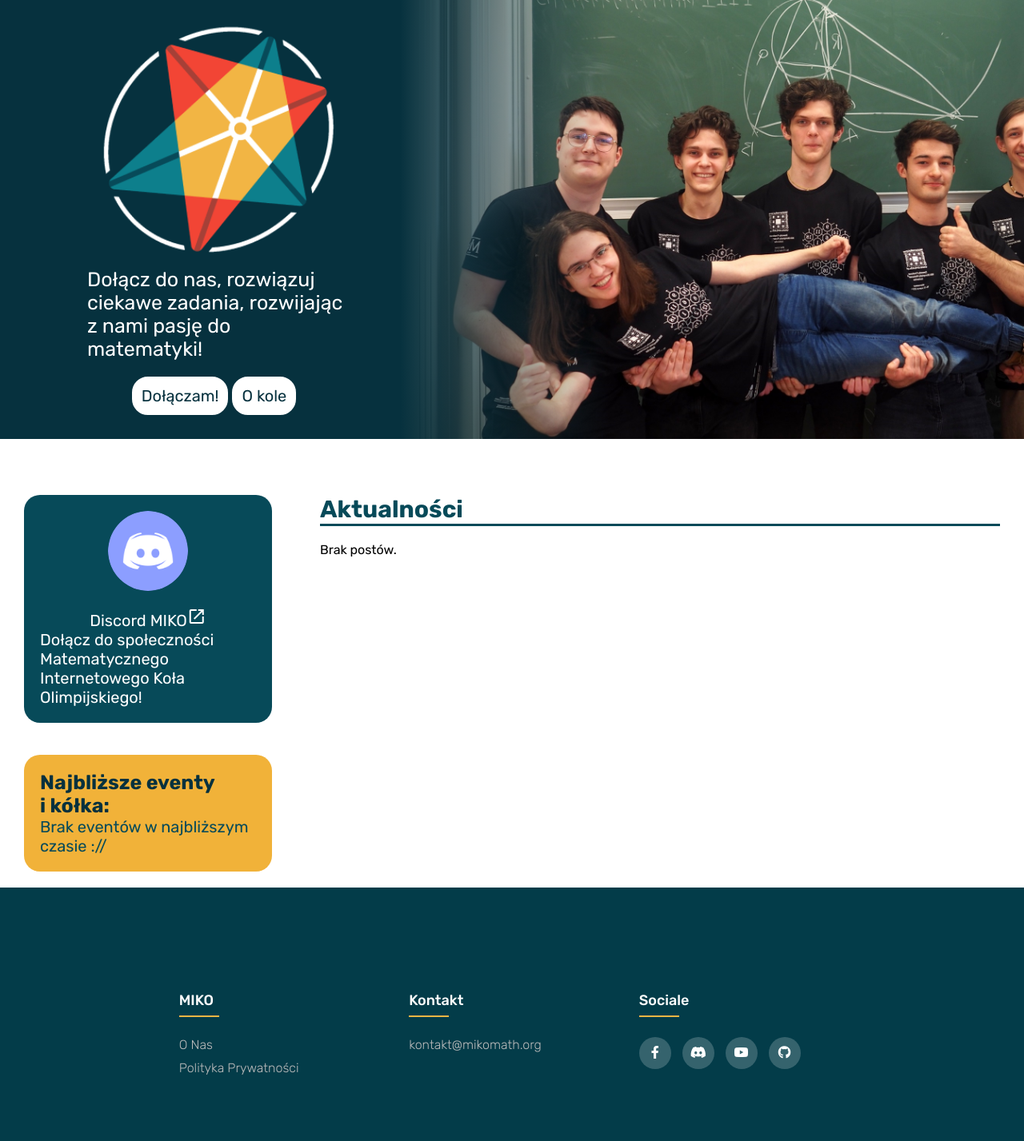
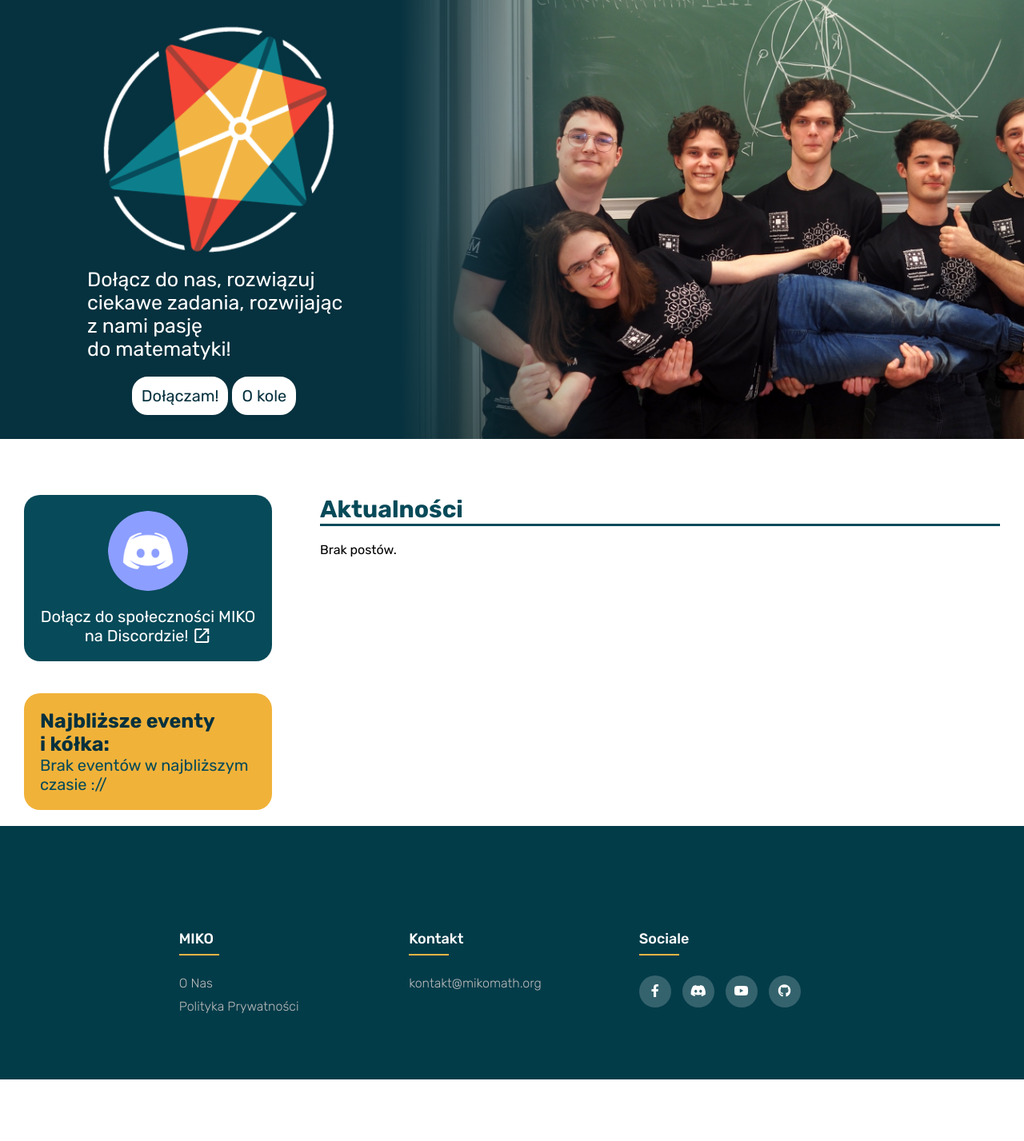
Before and after one commit to tymowskyy/MIKOsite, a Django app: template mikosite/mainSite/templates/index.html in a window 1280 px wide. Shown: the part 81-1508 px from the top of the page at 80% size. After the commit the page ends 1431 px from the top, so only its background shows below. Run offline with Django 5.2, Linux system fonts and the light colour scheme; the template is opened without the code that fills it, so the values that code supplies are empty.

Commit message:
simplify Discord sidebar
The Discord sidebar was previously very unintuitive, not being clickable
as a whole. It also contained a lot of redundant text.

Simplified both style and content and made the entire element clickable.
Also fixed the badly aligned link symbol.

```diff
--- a/mikosite/mainSite/templates/index.html
+++ b/mikosite/mainSite/templates/index.html
@@ -26,7 +26,7 @@
     -moz-user-select: none;
     -o-user-select: none;
     user-select: none;">
-                <h2 id="welcome-text">Dołącz do nas, rozwiązuj ciekawe zadania, rozwijając z nami pasję do matematyki!</h2>
+                <h2 id="welcome-text">Dołącz do&nbsp;nas, rozwiązuj ciekawe zadania, rozwijając z&nbsp;nami pasję do&nbsp;matematyki!</h2>
                 <div style="display: flex; justify-content: space-evenly; font-weight: 400; margin-top: 20px;">
                     <a href="https://discord.gg/nA8CjrPqGM" style="text-decoration: none; cursor: pointer">Dołączam!</a>
                     <a href={% url 'informacje' %} style="text-decoration: none; cursor: pointer">O kole</a>
@@ -43,13 +43,13 @@
         <div class="row">
             <div class="column_left">
 
-                    <div href = "#" class="profile">
+                    <a href="https://discord.gg/nA8CjrPqGM" style="text-decoration: none; cursor: pointer" class="profile">
                         <img src="{% static 'dsclogo.png' %}" alt="person"
                             style="height: 100px; border-radius: 50px; margin-bottom: 20px;">
-                        <a href="https://discord.gg/nA8CjrPqGM" style="text-decoration: none; font-size:25px; cursor: pointer"><h3 id="profile_name" style="color: white; text-align: center;">Discord MIKO<span class="material-symbols-outlined">open_in_new</span></h3></a>
-                        <a href="https://discord.gg/nA8CjrPqGM" style="text-decoration: none"><p style="word-break: break-word; color: white; font-size: 20px">Dołącz do społeczności
-                            Matematycznego Internetowego Koła Olimpijskiego!</p> </a>
-                    </div>
+                        <h3 id="profile_name" style="color: white; text-align: center;">
+                            Dołącz do&nbsp;społeczności MIKO na&nbsp;Discordzie!
+                            <span style="vertical-align: bottom;" class="material-symbols-outlined">open_in_new</span></h3>
+                    </a>
 
                 <div class="info-banner">
                     <h2>Najbliższe eventy i&nbsp;kółka:</h2>
--- a/mikosite/static/style.css
+++ b/mikosite/static/style.css
@@ -303,6 +303,7 @@ hr {
   min-height: 200px;
   border-radius: 20px;
   align-content: center;
+  line-height: 1.2;
   padding: 20px;
 }
 
```
